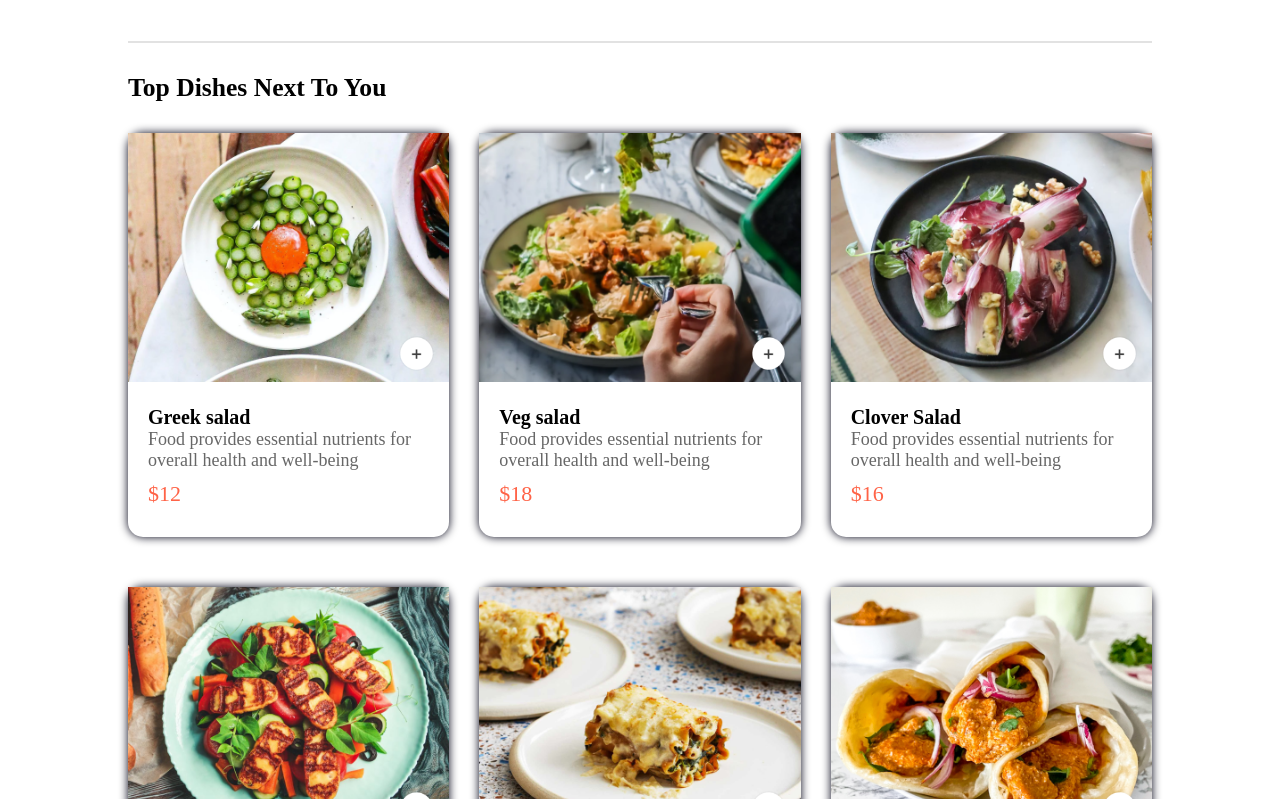
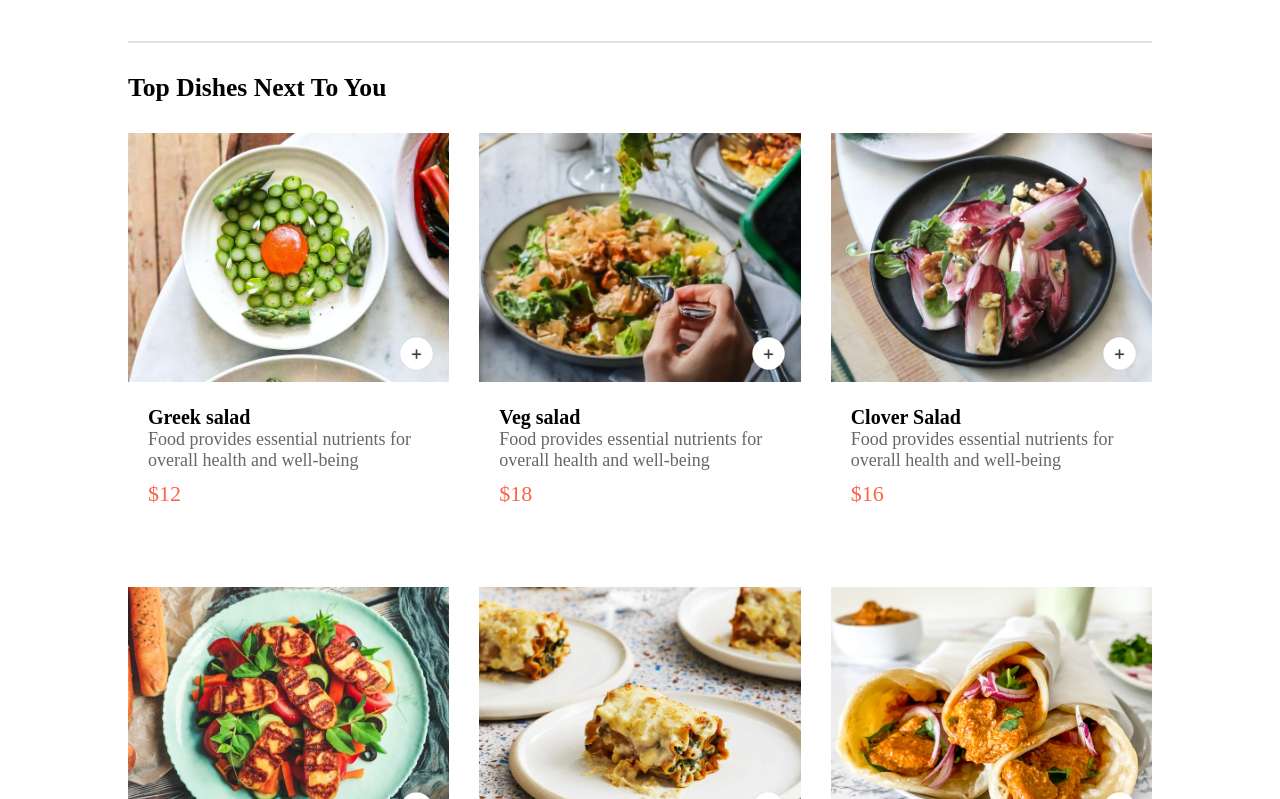
Before and after one commit to mehmetpektass/Food-Delivery-MERN-Stack, a React (Vite) app in the folder project/client/: page / in a window 1280 px wide. Shown: the part 961-1760 px from the top of the page. Built offline with nearby package versions, Linux system fonts and the light colour scheme.

Commit message:
changed style of food item

```diff
--- a/project/client/src/components/FoodItem/FoodItem.css
+++ b/project/client/src/components/FoodItem/FoodItem.css
@@ -1,10 +1,4 @@
-.food-item{
-    width: 100%;
-    margin: auto;
-    border-radius: 15px;
-    box-shadow: 0px 0px 10px #000015;
-    transition: 0.3s;
-}
+
 .food-item-image{
     width: 100%;
     border: 15px 15px 0px 0px;
```
Also changed, not shown: 2 other files (tests, documents, lock files or other folders).
